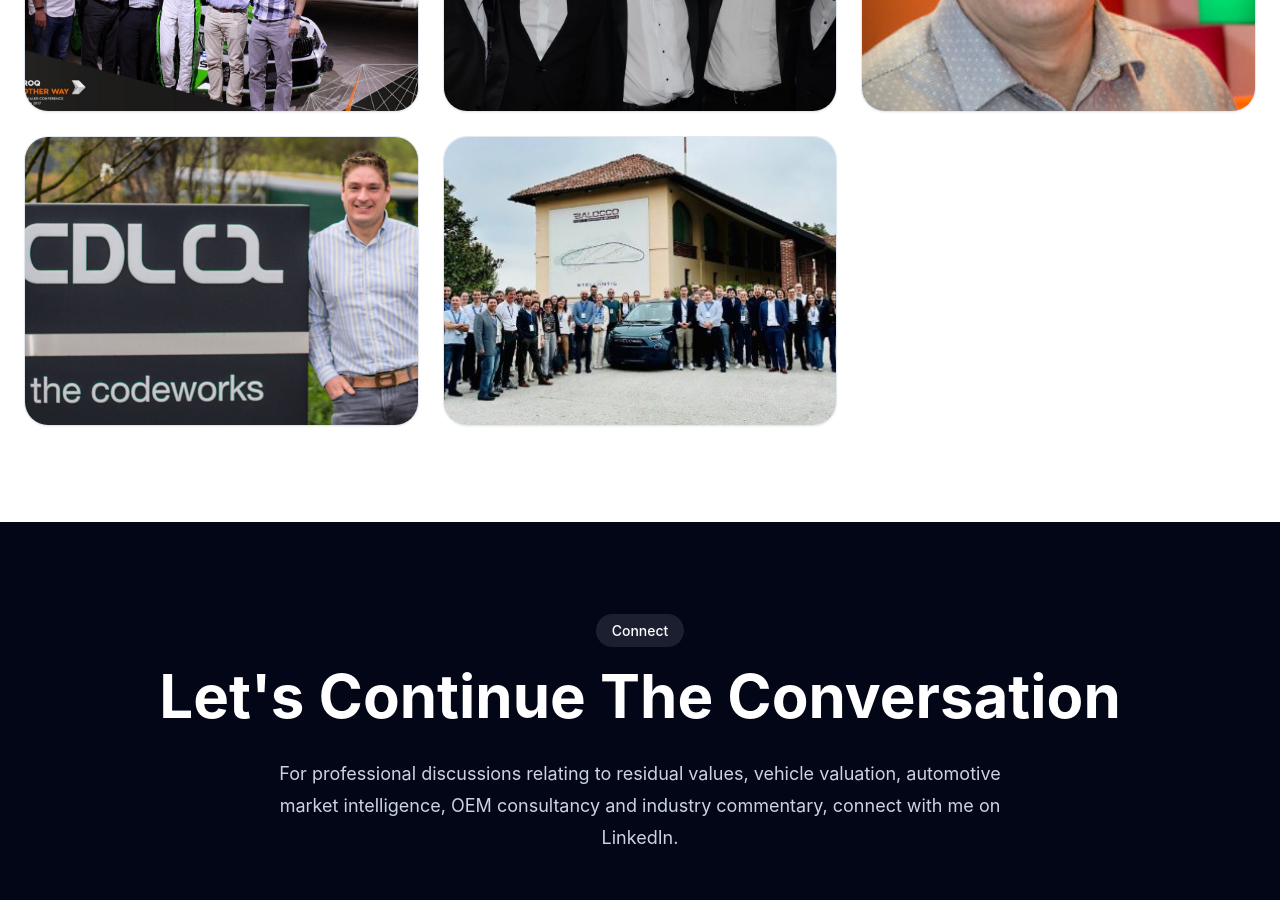
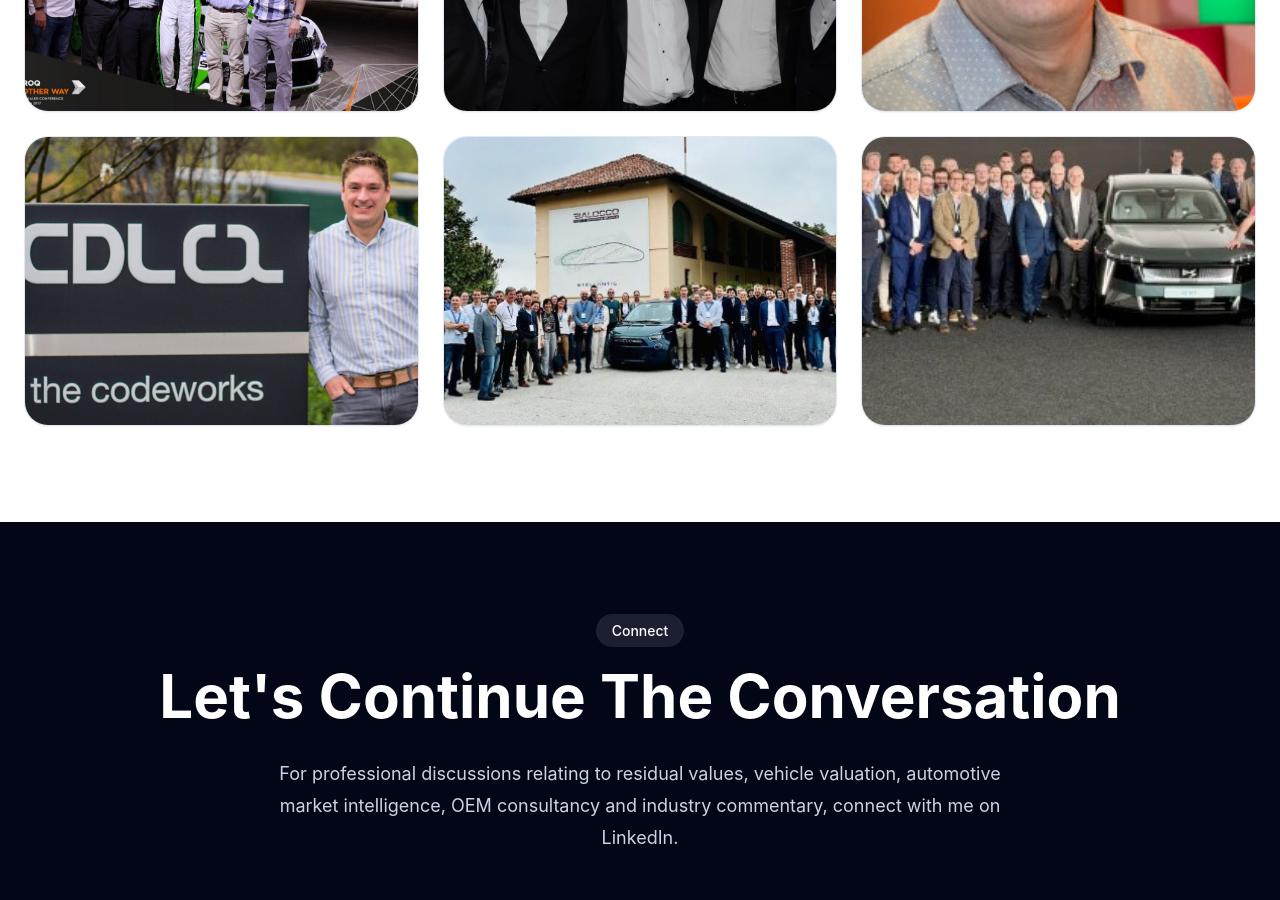
Before and after one commit to jonwheeler-lgtm/JonWheeler-Website, a Next.js app: page / in a window 1280 px wide. Shown: the part 8800-9700 px from the top of the page. Built offline with nearby package versions, Linux system fonts and the light colour scheme.

Commit message:
Update page.jsx

```diff
--- a/app/page.jsx
+++ b/app/page.jsx
@@ -800,6 +800,14 @@ export default function HomePage() {
         />
       </div>
 
+      <div className="overflow-hidden rounded-3xl border border-slate-200 bg-slate-50 shadow-sm">
+        <img
+          src="/photos/photo6.jpg"
+          alt="Automotive industry event photo 6"
+          className="h-72 w-full object-cover"
+        />
+      </div>
+
     </div>
   </div>
 </section>
```
